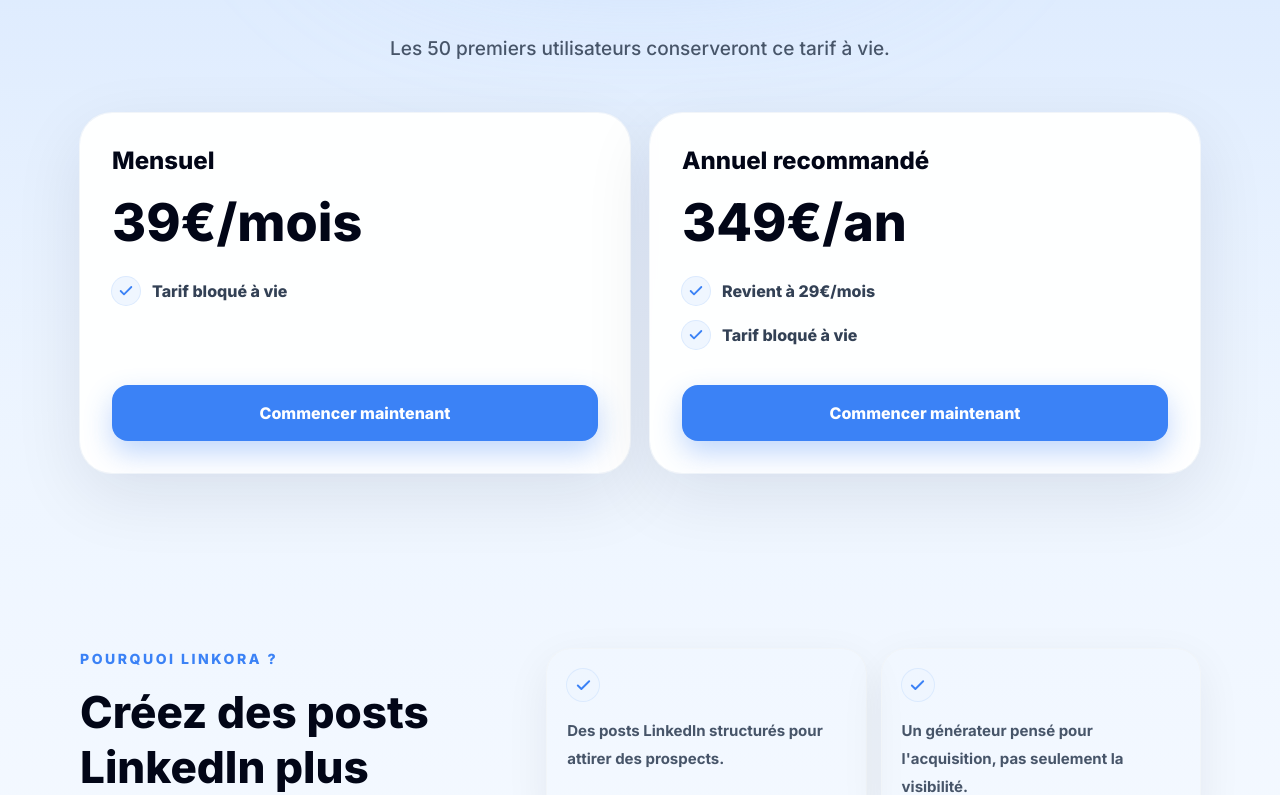
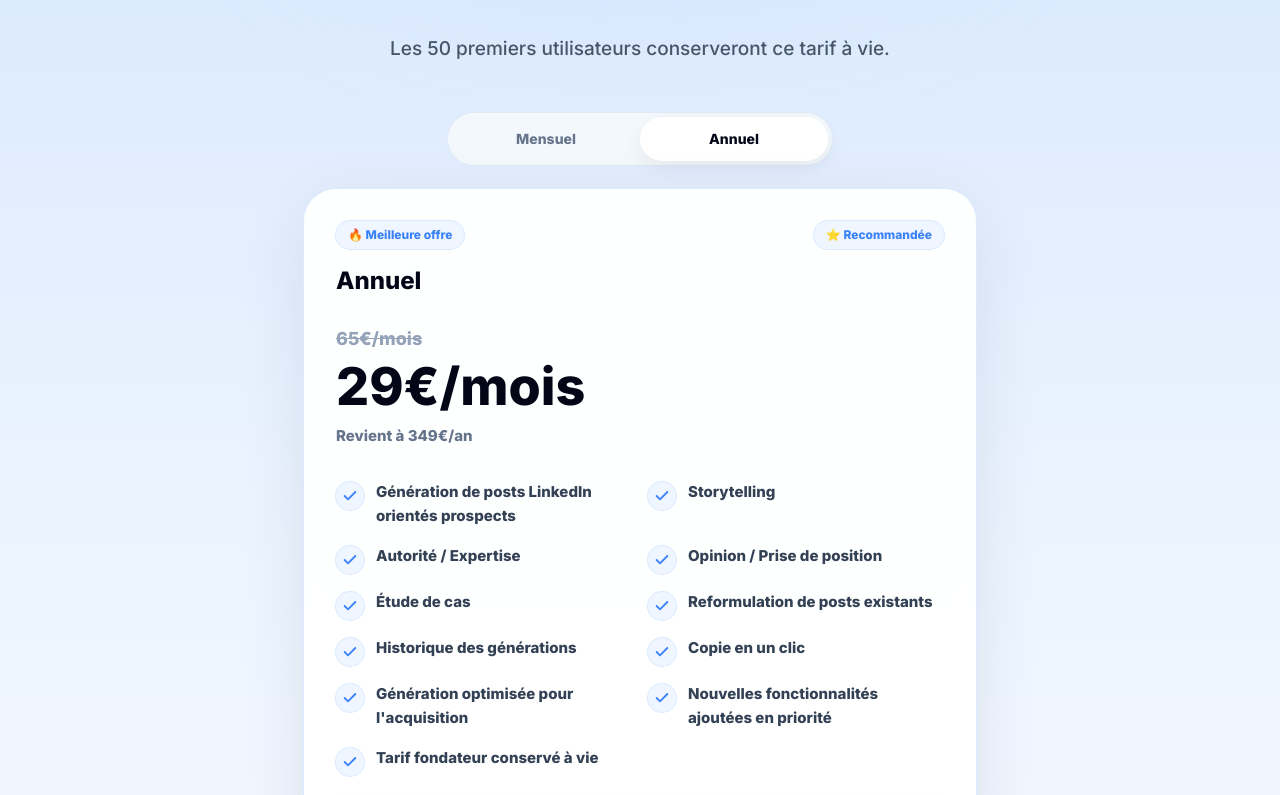
Before and after one commit to zadigJE/Linkora, a Next.js app: page /pricing in a window 1280 px wide. Shown: the part 391-1186 px from the top of the page. Built offline with nearby package versions, Linux system fonts and the light colour scheme; no server answers.

Commit message:
Update free credits and pricing presentation

```diff
--- a/app/dashboard/page.tsx
+++ b/app/dashboard/page.tsx
@@ -97,7 +97,7 @@ export default async function DashboardPage() {
 
       <DashboardApp
         initialProfile={{
-          creditsRemaining: profile?.credits_remaining ?? 3,
+          creditsRemaining: profile?.credits_remaining ?? 1,
           isPro: profile?.is_pro ?? false,
           plan: profile?.plan ?? "free",
         }}
--- a/app/pricing/page.tsx
+++ b/app/pricing/page.tsx
@@ -1,6 +1,7 @@
 import type { Metadata } from "next";
 import { ArrowLeft, Check, ChevronDown, Sparkles } from "lucide-react";
 import BrandLogo from "../../components/BrandLogo";
+import PricingOfferSelector from "../../components/PricingOfferSelector";
 import {
   createClient,
   isServerSupabaseConfigured,
@@ -10,21 +11,6 @@ export const metadata: Metadata = {
   title: "Pricing - Linkora.tech",
   description: "Offre Fondateur Linkora.",
 };
-
-const offers = [
-  {
-    name: "Mensuel",
-    price: "39€/mois",
-    details: ["Tarif bloqué à vie"],
-    checkoutHref: "/api/whop/checkout?plan=mensuel",
-  },
-  {
-    name: "Annuel recommandé",
-    price: "349€/an",
-    details: ["Revient à 29€/mois", "Tarif bloqué à vie"],
-    checkoutHref: "/api/whop/checkout?plan=annuel",
-  },
-];
 
 const benefits = [
   "Des posts LinkedIn structurés pour attirer des prospects.",
@@ -100,42 +86,7 @@ export default async function PricingPage() {
           </p>
         </div>
 
-        <div className="mt-12 grid gap-5 lg:grid-cols-2">
-          {offers.map((offer) => (
-            <article
-              key={offer.name}
-              className="flex min-h-[360px] flex-col rounded-[2rem] bg-white/95 p-7 text-left shadow-[0_22px_70px_rgba(15,23,42,0.09)] ring-1 ring-slate-100 backdrop-blur sm:p-8"
-            >
-              <div>
-                <h2 className="text-2xl font-extrabold text-slate-950">
-                  {offer.name}
-                </h2>
-                <p className="mt-5 text-[44px] font-extrabold leading-none text-slate-950 sm:text-[52px]">
-                  {offer.price}
-                </p>
-                <ul className="mt-7 space-y-4">
-                  {offer.details.map((detail) => (
-                    <li
-                      key={detail}
-                      className="flex items-center gap-3 text-[16px] font-extrabold text-slate-700"
-                    >
-                      <span className="grid h-7 w-7 shrink-0 place-items-center rounded-full bg-blue-50 text-linkpost-blue ring-1 ring-blue-100">
-                        <Check size={16} strokeWidth={2.7} />
-                      </span>
-                      {detail}
-                    </li>
-                  ))}
-                </ul>
-              </div>
-              <a
-                href={offer.checkoutHref}
-                className="mt-auto inline-flex h-14 w-full items-center justify-center rounded-2xl bg-linkpost-blue px-6 text-[16px] font-extrabold text-white shadow-button transition hover:bg-blue-500 focus:outline-none focus:ring-4 focus:ring-blue-200 active:translate-y-px"
-              >
-                Commencer maintenant
-              </a>
-            </article>
-          ))}
-        </div>
+        <PricingOfferSelector />
       </section>
 
       <section className="relative z-10 mx-auto w-full max-w-[1120px] py-16 sm:py-20">
--- a/components/DashboardGenerator.tsx
+++ b/components/DashboardGenerator.tsx
@@ -80,7 +80,7 @@ function LockedResult() {
           🔒 Plus de générations gratuites disponibles
         </h2>
         <p className="mx-auto mt-4 max-w-md text-[16px] font-medium leading-8 text-slate-600">
-          Vous avez utilisé vos 3 générations gratuites. Passez à Linkora
+          Vous avez utilisé votre 1 génération gratuite. Passez à Linkora
           Premium pour continuer à générer des posts LinkedIn qui attirent des
           prospects.
         </p>
--- /dev/null
+++ b/components/PricingOfferSelector.tsx
@@ -0,0 +1,140 @@
+"use client";
+
+import { Check } from "lucide-react";
+import { useState } from "react";
+
+type BillingPeriod = "annuel" | "mensuel";
+
+const features = [
+  "Génération de posts LinkedIn orientés prospects",
+  "Storytelling",
+  "Autorité / Expertise",
+  "Opinion / Prise de position",
+  "Étude de cas",
+  "Reformulation de posts existants",
+  "Historique des générations",
+  "Copie en un clic",
+  "Génération optimisée pour l'acquisition",
+  "Nouvelles fonctionnalités ajoutées en priorité",
+  "Tarif fondateur conservé à vie",
+];
+
+const offers = {
+  mensuel: {
+    name: "Mensuel",
+    badge: "Offre fondateur",
+    oldPrice: "99€/mois",
+    price: "39€/mois",
+    note: "Offre fondateur limitée aux 50 premiers utilisateurs.",
+    checkoutHref: "/api/whop/checkout?plan=mensuel",
+  },
+  annuel: {
+    name: "Annuel",
+    badge: "🔥 Meilleure offre",
+    oldPrice: "65€/mois",
+    price: "29€/mois",
+    note: "Revient à 349€/an",
+    checkoutHref: "/api/whop/checkout?plan=annuel",
+  },
+} satisfies Record<
+  BillingPeriod,
+  {
+    name: string;
+    badge: string;
+    oldPrice: string;
+    price: string;
+    note: string;
+    checkoutHref: string;
+  }
+>;
+
+export default function PricingOfferSelector() {
+  const [billingPeriod, setBillingPeriod] =
+    useState<BillingPeriod>("annuel");
+  const offer = offers[billingPeriod];
+  const isAnnual = billingPeriod === "annuel";
+
+  return (
+    <div className="mt-12">
+      <div className="mx-auto grid max-w-sm grid-cols-2 rounded-full bg-slate-50/80 p-1 text-sm font-extrabold text-slate-500 ring-1 ring-slate-200/70">
+        <button
+          type="button"
+          onClick={() => setBillingPeriod("mensuel")}
+          className={`rounded-full px-4 py-3 transition ${
+            billingPeriod === "mensuel"
+              ? "bg-white text-slate-950 shadow-[0_8px_20px_rgba(15,23,42,0.06)]"
+              : "hover:text-slate-950"
+          }`}
+        >
+          Mensuel
+        </button>
+        <button
+          type="button"
+          onClick={() => setBillingPeriod("annuel")}
+          className={`rounded-full px-4 py-3 transition ${
+            isAnnual
+              ? "bg-white text-slate-950 shadow-[0_8px_20px_rgba(15,23,42,0.06)]"
+              : "hover:text-slate-950"
+          }`}
+        >
+          Annuel
+        </button>
+      </div>
+
+      <article
+        className={`mx-auto mt-6 flex max-w-2xl flex-col rounded-[2rem] bg-white/95 p-7 text-left shadow-[0_22px_70px_rgba(15,23,42,0.09)] ring-1 backdrop-blur sm:p-8 ${
+          isAnnual ? "ring-blue-100" : "ring-slate-100"
+        }`}
+      >
+        <div className="flex flex-col gap-4 sm:flex-row sm:items-start sm:justify-between">
+          <div>
+            <p className="inline-flex rounded-full bg-blue-50 px-3 py-1.5 text-xs font-extrabold text-linkpost-blue ring-1 ring-blue-100">
+              {offer.badge}
+            </p>
+            <h2 className="mt-4 text-2xl font-extrabold text-slate-950">
+              {offer.name}
+            </h2>
+          </div>
+          {isAnnual ? (
+            <p className="rounded-full bg-blue-50 px-3 py-1.5 text-xs font-extrabold text-linkpost-blue ring-1 ring-blue-100">
+              ⭐ Recommandée
+            </p>
+          ) : null}
+        </div>
+
+        <div className="mt-7">
+          <p className="text-lg font-extrabold text-slate-400 line-through">
+            {offer.oldPrice}
+          </p>
+          <p className="mt-2 text-[44px] font-extrabold leading-none text-slate-950 sm:text-[52px]">
+            {offer.price}
+          </p>
+          <p className="mt-3 text-[15px] font-extrabold text-slate-500">
+            {offer.note}
+          </p>
+        </div>
+
+        <ul className="mt-8 grid gap-4 sm:grid-cols-2">
+          {features.map((feature) => (
+            <li
+              key={feature}
+              className="flex items-start gap-3 text-[15px] font-extrabold leading-6 text-slate-700"
+            >
+              <span className="mt-0.5 grid h-7 w-7 shrink-0 place-items-center rounded-full bg-blue-50 text-linkpost-blue ring-1 ring-blue-100">
+                <Check size={16} strokeWidth={2.7} />
+              </span>
+              {feature}
+            </li>
+          ))}
+        </ul>
+
+        <a
+          href={offer.checkoutHref}
+          className="mt-8 inline-flex h-14 w-full items-center justify-center rounded-2xl bg-linkpost-blue px-6 text-[16px] font-extrabold text-white shadow-button transition hover:bg-blue-500 focus:outline-none focus:ring-4 focus:ring-blue-200 active:translate-y-px"
+        >
+          Commencer maintenant
+        </a>
+      </article>
+    </div>
+  );
+}
--- a/lib/supabase/profiles.ts
+++ b/lib/supabase/profiles.ts
@@ -204,7 +204,7 @@ export async function getOrCreateProfile(
     id: user.id,
     email: user.email,
     username: getDefaultUsername(user),
-    credits_remaining: 3,
+    credits_remaining: 1,
     is_pro: false,
     plan: "free",
     updated_at: new Date().toISOString(),
@@ -217,7 +217,7 @@ export async function getOrCreateProfile(
         .insert({
           id: user.id,
           email: user.email,
-          credits_remaining: 3,
+          credits_remaining: 1,
           is_pro: false,
         });
 
```
Also changed, not shown: 1 other file (tests, documents, lock files or other folders).
